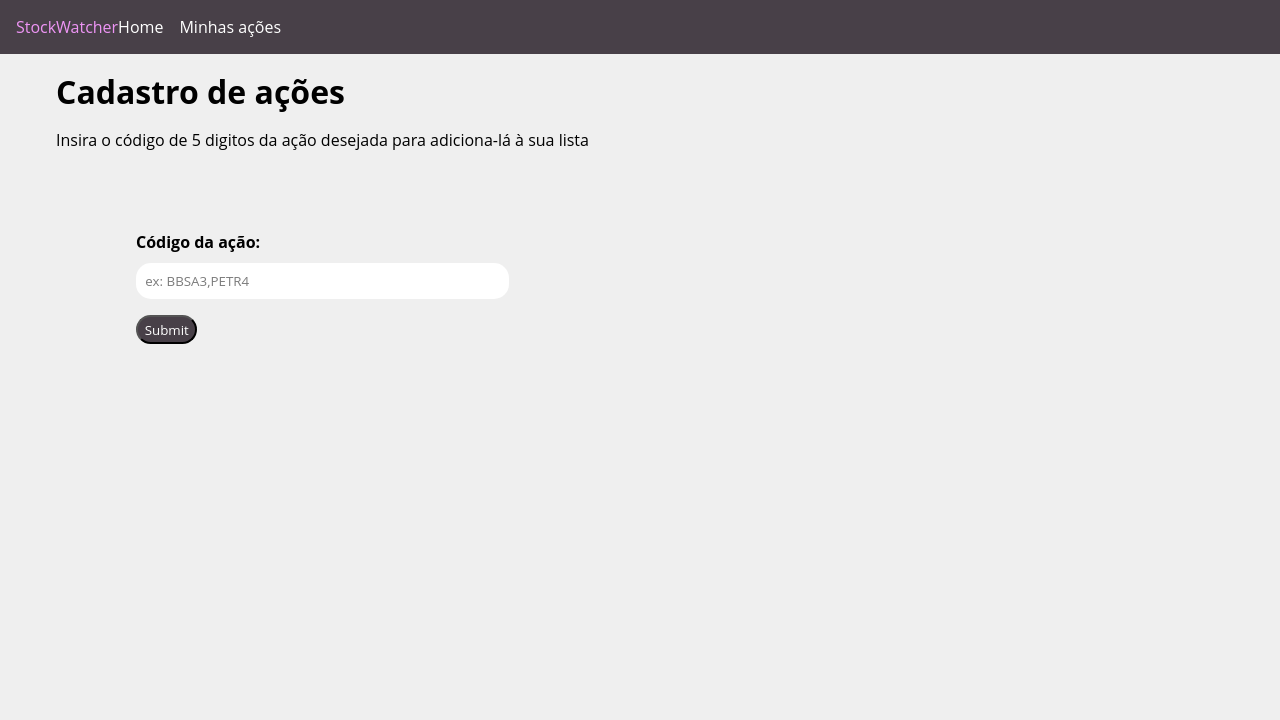
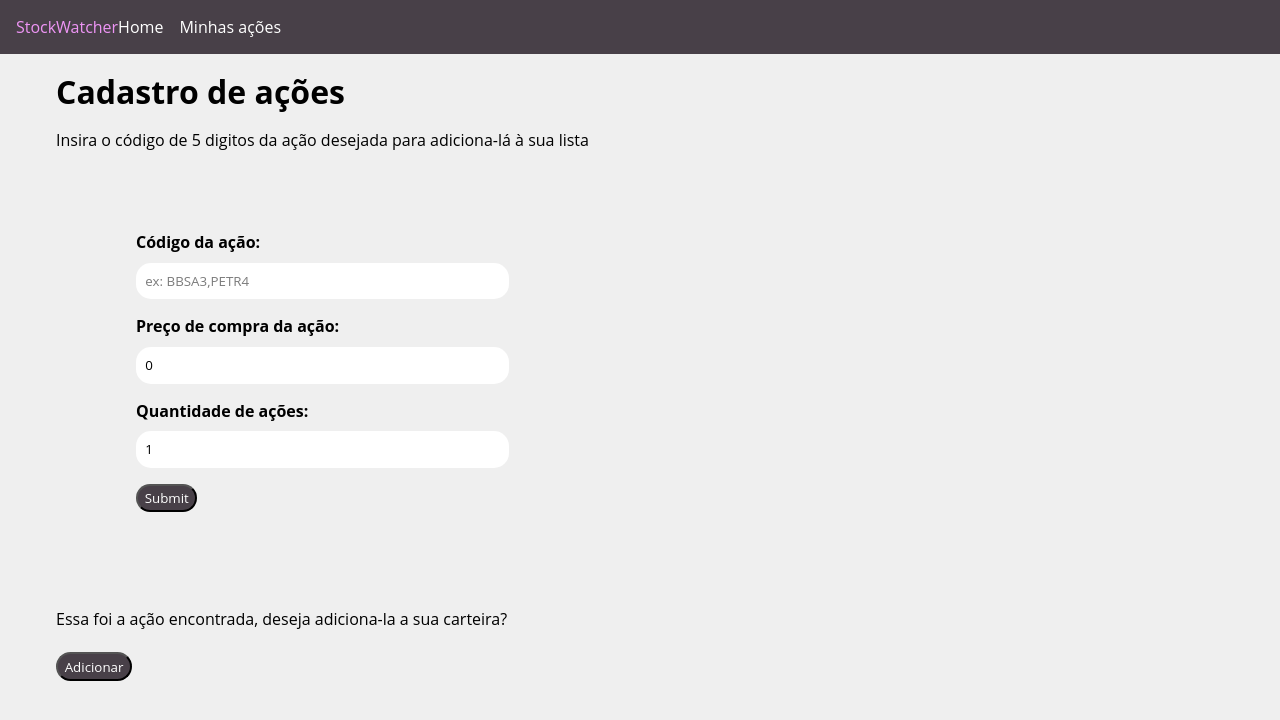
Before and after one commit to tavarezsz/stockwatcher, a React (Vite) app: page /newstock in a window 1280 px wide. Shown: the top 720 px of the page. Built offline with nearby package versions, Linux system fonts and the light colour scheme.

Commit message:
add minhas ações

```diff
--- a/package.json
+++ b/package.json
@@ -5,6 +5,7 @@
   "type": "module",
   "scripts": {
     "dev": "vite",
+    "backend":"json-server --watch db.json --port 5000",
     "build": "vite build",
     "lint": "eslint .",
     "preview": "vite preview"
--- a/src/App.jsx
+++ b/src/App.jsx
@@ -8,9 +8,9 @@ import Navbar from './layout/Navbar'
 import Container from './layout/Container'
 import Home from './pages/Home'
 import NewStock from './pages/NewStock'
+import MyStocks from './pages/MyStocks';
 
 function App() {
-  const [count, setCount] = useState(0)
 
   return (
     <BrowserRouter>
@@ -20,6 +20,7 @@ function App() {
         <Routes>
           <Route exact path='/' element={<Home/>}></Route>
           <Route exact path='/newstock' element={<NewStock/>}></Route>
+          <Route exact path='/mystocks' element={<MyStocks/>}></Route>
         </Routes>
 
       </Container>
--- a/src/form/Input.jsx
+++ b/src/form/Input.jsx
@@ -1,11 +1,11 @@
 import styles from './Input.module.css'
 
-function Input({type, text, name, placeholder}){
+function Input({type, text, name, placeholder, value,handleChange}){
 
     return(
         <div className={styles.form_control}>
             <label htmlFor={name}>{text}</label>
-            <input type={type} name={name} id={name}placeholder={placeholder}/>
+            <input type={type} name={name} id={name}placeholder={placeholder} value={value} onChange={handleChange}/>
         </div>
     )
 }
--- a/src/layout/CustomBtn.jsx
+++ b/src/layout/CustomBtn.jsx
@@ -2,9 +2,9 @@ import React from 'react'
 import { Link } from 'react-router-dom'
 import styles from './LinkButton.module.css'
 
-export default function LinkButton({text}) {
+export default function CustomBtn({func,text}) {
   return (
-    <button className={styles.btn}>
+    <button onClick={func} className={styles.btn}>
         {text}
     </button>
   )
--- a/src/layout/Navbar.jsx
+++ b/src/layout/Navbar.jsx
@@ -10,7 +10,7 @@ function Navbar(){
             <Container>
                 <ul className={styles.list}>
                     <li className={styles.item}><Link to="/">Home</Link></li>
-                    <li className={styles.item}><Link to="/projects">Minhas ações</Link></li>
+                    <li className={styles.item}><Link to="/mystocks">Minhas ações</Link></li>
 
 
                 </ul>
--- a/src/pages/NewStock.jsx
+++ b/src/pages/NewStock.jsx
@@ -2,27 +2,122 @@ import React from 'react'
 import Input from '../form/Input'
 import CustomBtn from '../layout/CustomBtn'
 import styles from './NewStock.module.css'
-
-function submit(){
-}
+import { useState, useEffect } from 'react'
+import StockCard from '../layout/StockCard'
 
 export default function Home() {
+  const [cod,setCod] = useState("")
+  const [preco,setPreco] = useState(0)
+  const [stock,setStock] = useState(null)
+  const [stCod,setStCod] = useState(null)
+  const [stPreco,setStPreco] = useState(0)
+  const [quant,setQuant] = useState(1)
+
+  const [message,setMessage] = useState()
+    const [msgType,setMsgType] = useState()
+
+    function createPost(stock){
+
+        fetch("http://localhost:5000/stocks", {
+            method: "POST",
+            headers: {
+                'Content-type': "application/json",
+
+            },
+            body: JSON.stringify(stock)
+        })
+            .then((resp) => resp.json())
+            .then((data) => {
+                console.log(data)
+               setMessage("A ação foi adicionada a sua carteira")
+               setMsgType("success")
+            })
+            .catch((err) => {console.log(err)
+                setMessage("Não foi possível adicionar a ação tente novamente")
+                setMsgType("error")
+            })
+
+    }
+
+
+  const token = "jSr9d1QtV7ifskpkmA1k1c"//tirar depois
+
+  useEffect(() => {
+     if (!stCod) return
+
+     fetch(`https://brapi.dev/api/quote/${stCod}?token=${token}`)
+       .then((res) => res.json())
+       .then((data) => {
+
+        const newStock = {
+          ...data.results[0],
+          buyPrice: stPreco,
+          quantity: quant
+
+        }
+
+        setStock(newStock)
+      })
+   }, [stCod]);
+
   return (
     <div className={styles.newstock_container} >
         <h1>Cadastro de ações</h1>
         <p>Insira o código de 5 digitos da ação desejada para adiciona-lá à sua lista</p>
 
-        <form className={styles.form} onSubmit={submit}>
+        <form className={styles.form} onSubmit={(e) =>{e.preventDefault()}}>
             <Input
             type='text'
             text="Código da ação:"
-            name="name"
+            name="cod"
             placeholder="ex: BBSA3,PETR4"
+            value={cod}
+            handleChange={(e)=>{
+              setCod(e.target.value)
+            }
+
+            }
            ></Input>
 
-            <CustomBtn text="Submit"/>
+            <Input
+            type='number'
+            text="Preço de compra da ação:"
+            name="preco"
+            placeholder="Você pode definir um valor personalizado"
+            value={preco}
+            handleChange={(e)=>{
+              setPreco(e.target.value)
+            }}
+           ></Input>
+
+          <Input
+            type='number'
+            text="Quantidade de ações:"
+            name="quant"
+            placeholder="sla"
+            value={quant}
+            handleChange={(e)=>{
+              setQuant(e.target.value)
+            }}
+           ></Input>
+
+            <CustomBtn func={()=>{
+              setStCod(cod)
+              setStPreco(preco)
+            }}  text="Submit"/>
+
         </form>
 
+        {message &&  <Message type={msgType} msg={message}/>}
+        {//ajeitar tudo isso dps
+        }
+        <p>Essa foi a ação encontrada, deseja adiciona-la a sua carteira?</p>
+        {(stock === null)
+        ? <br/>
+         : <StockCard stock={stock} preco={stPreco}/>
+        }
+
+      <CustomBtn func={() => createPost(stock)} text="Adicionar"/>
 
     </div>
   )
```
Also changed, not shown: 1 other file (tests, documents, lock files or other folders).
